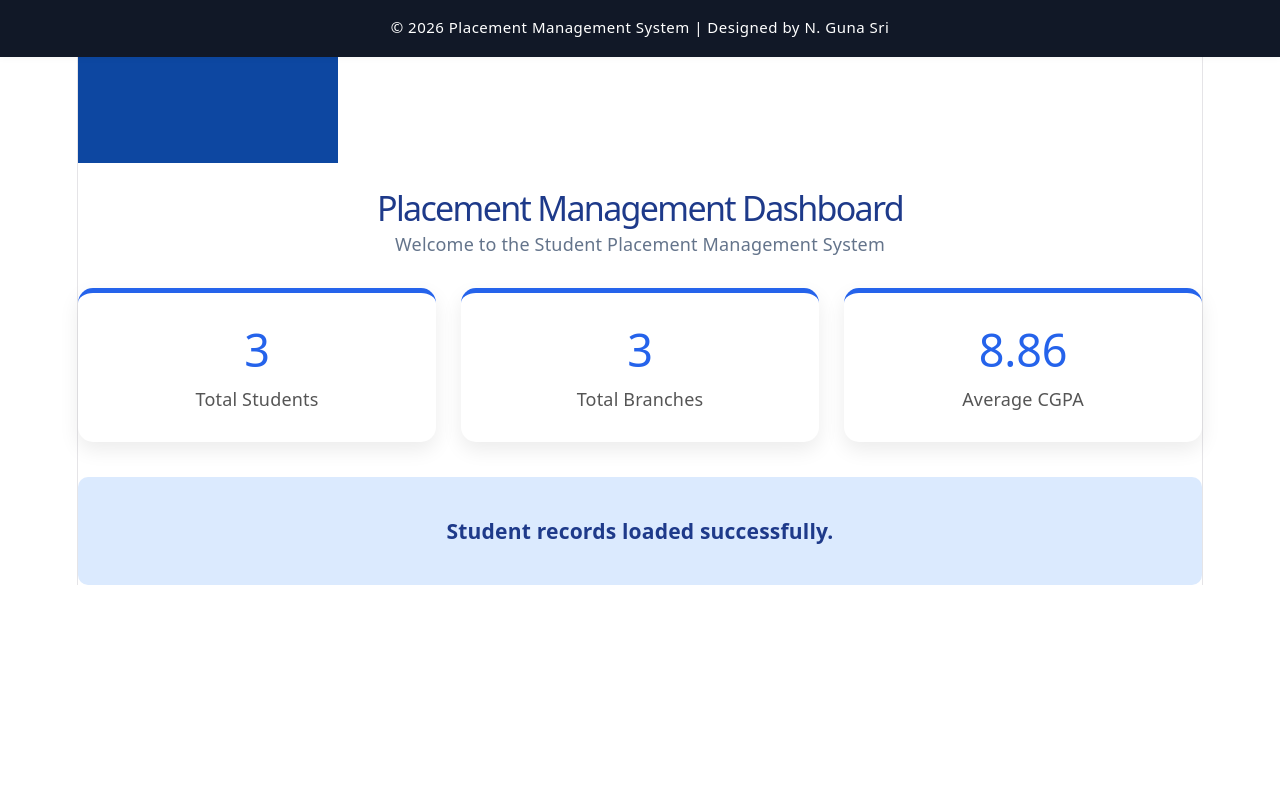
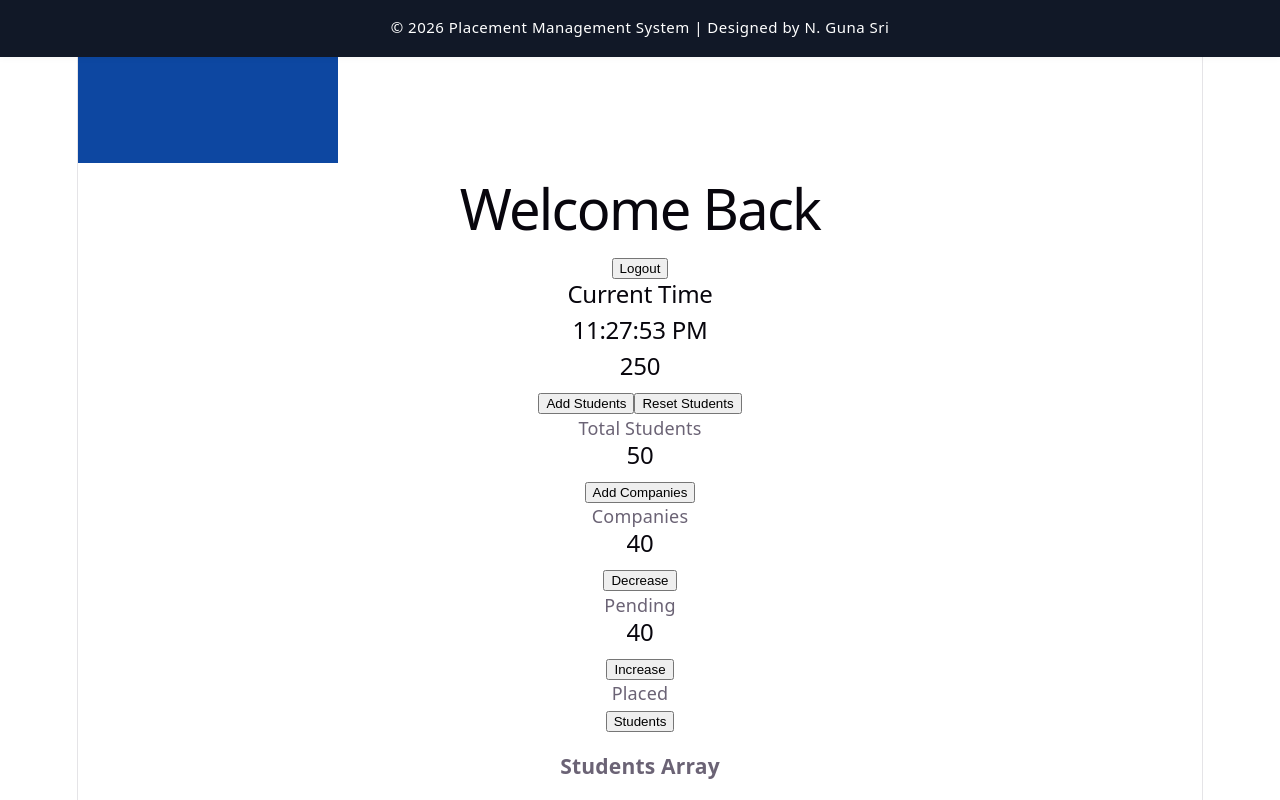
Before and after one commit to priyanatani34073407-spec/placement-management-system, a React (Vite) app: page /dashboard in a window 1280 px wide. Shown: the part 743-1543 px from the top of the page. Before the commit the page ends 1328 px from the top, so only its background shows below. Built offline with nearby package versions, Linux system fonts and the light colour scheme; sample sign-in values are in the browser's storage.

Commit message:
Update Dashboard component structure and functionality
Refactor Dashboard component to manage state and login status.

```diff
--- a/src/components/Dashboard/Dashboard.jsx
+++ b/src/components/Dashboard/Dashboard.jsx
@@ -1,60 +1,111 @@
+import { useEffect, useState } from "react";
 import "./Dashboard.css";
+import Clock from "../Clock/Clock";
+import { useNavigate } from "react-router-dom";
 
-function Dashboard({ students }) {
+function Dashboard() {
+  const navigate = useNavigate();
 
-  const totalStudents = students.length;
+  const [count, setCount] = useState(250);
+  const [count1, setCount1] = useState(50);
+  const [count2, setCount2] = useState(40);
+  const [count3, setCount3] = useState(40);
+  const [students, setStudents] = useState([]);
 
-  const totalBranches = [
-    ...new Set(
-      students.map((student) => student.branch)
-    ),
-  ].length;
+  // Check login status
+  function loginStatus() {
+    const status = localStorage.getItem("isLoggedIn");
 
-  const averageCGPA =
-    students.length === 0
-      ? 0
-      : (
-          students.reduce(
-            (sum, student) =>
-              sum + Number(student.cgpa),
-            0
-          ) / students.length
-        ).toFixed(2);
+    if (status === "true") {
+      return true;
+    } else {
+      return false;
+    }
+  }
+
+  useEffect(() => {
+    if (!loginStatus()) {
+      navigate("/");
+    }
+  }, [navigate]);
+
+  // Welcome message
+  useEffect(() => {
+    alert("Welcome Admin");
+  }, []);
+
+  function handleLogout() {
+    localStorage.removeItem("isLoggedIn");
+    navigate("/");
+  }
+
+  function addStudents() {
+    setStudents(["Rahul", "Ravi", "Anjali"]);
+  }
+
+  function add() {
+    setCount(count + 1);
+  }
+
+  function add1() {
+    setCount1(count1 + 1);
+    console.log(count1);
+  }
+
+  function add2() {
+    setCount2(count2 - 1);
+    console.log(count2);
+  }
+
+  function add3() {
+    setCount3(count3 + 1);
+    console.log(count3);
+  }
+
   return (
-    <div className="dashboard">
-      <h1>Placement Management Dashboard</h1>
-      <p className="dashboard-subtitle">
-        Welcome to the Student Placement Management System
-      </p>
-      <div className="dashboard-cards">
-        <div className="dashboard-card">
-          <h2>{totalStudents}</h2>
-          <p>Total Students</p>
-        </div>
-        <div className="dashboard-card">
-          <h2>{totalBranches}</h2>
-          <p>Total Branches</p>
-        </div>
-        <div className="dashboard-card">
-          <h2>{averageCGPA}</h2>
-          <p>Average CGPA</p>
-        </div>
+    <div className="card">
+      <h1>Welcome Back</h1>
+
+      <button onClick={handleLogout}>Logout</button>
+
+      <Clock />
+
+      <div className="card">
+        <h2>{count}</h2>
+        <button onClick={add}>Add Students</button>
+        <button onClick={() => setCount(250)}>Reset Students</button>
+        <p>Total Students</p>
       </div>
-      {students.length === 0 ? (
-        <div className="dashboard-empty">
-          <h2>No Student Data Available</h2>
-          <p>
-            Register students to view dashboard statistics.
-          </p>
-        </div>
-      ) : (
-        <div className="dashboard-success">
-          <h3>
-            Student records loaded successfully.
-          </h3>
-        </div>
-      )}
+
+      <div className="card">
+        <h2>{count1}</h2>
+        <button onClick={add1}>Add Companies</button>
+        <p>Companies</p>
+      </div>
+
+      <div className="card">
+        <h2>{count2}</h2>
+        <button onClick={add2}>Decrease</button>
+        <p>Pending</p>
+      </div>
+
+      <div className="card">
+        <h2>{count3}</h2>
+        <button onClick={add3}>Increase</button>
+        <p>Placed</p>
+      </div>
+
+      <div className="card">
+        <button onClick={addStudents}>Students</button>
+
+        <h3>Students Array</h3>
+
+        {students.map((student, index) => (
+          <p key={index}>{student}</p>
+        ))}
+      </div>
     </div>
   );
 }
+
 export default Dashboard;
```
